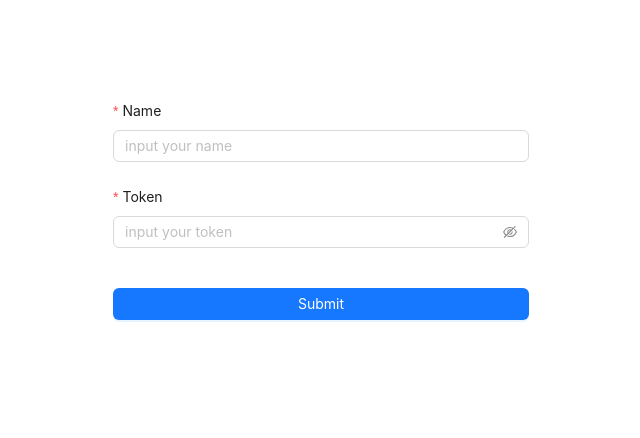
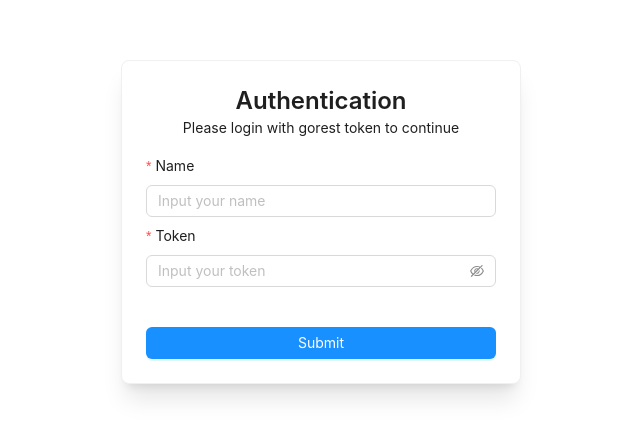
Before and after one commit to habibmahaasin/Nextjs-Challange, a Next.js app: page /login in a window 1280 px wide. Shown: the part 178-616 px from the top of the page, without its empty margins (319-959 px from the left). Built offline with nearby package versions, Linux system fonts and the light colour scheme.

Commit message:
feat:theme toggle, etc

```diff
--- a/src/components/Modules/auth-form.tsx
+++ b/src/components/Modules/auth-form.tsx
@@ -32,7 +32,7 @@ const AuthForm: React.FC = () => {
         } else {
           Cookies.set(
             "user_id",
-            data.find((item) => item.name === values.name)?.id.toString() || "",
+            data.find((item) => item.name === values.name)?.id.toString() || ""
           );
           Cookies.set("token", values.token);
           router.push("/");
@@ -57,8 +57,9 @@ const AuthForm: React.FC = () => {
           label="Name"
           name="name"
           rules={[{ required: true, message: "Please input your name!" }]}
+          className="!mb-2"
         >
-          <Input placeholder="input your name" name="name" />
+          <Input placeholder="Input your name" name="name" />
         </Form.Item>
 
         <Form.Item<FieldType>
@@ -66,10 +67,10 @@ const AuthForm: React.FC = () => {
           name="token"
           rules={[{ required: true, message: "Please input your token!" }]}
         >
-          <Input.Password placeholder="input your token" name="token" />
+          <Input.Password placeholder="Input your token" name="token" />
         </Form.Item>
 
-        <Form.Item>
+        <Form.Item className="!mb-0">
           <Button
             type="primary"
             htmlType="submit"
--- a/src/components/Modules/posts-card.tsx
+++ b/src/components/Modules/posts-card.tsx
@@ -17,7 +17,7 @@ const PostsCard = ({ data }: { data: IPostsField }) => {
         <Button
           color="default"
           variant="outlined"
-          className="w-fit items-end"
+          className="w-fit"
           onClick={() => {
             router.push(`/posts/${data.id}`);
           }}
--- a/src/components/Modules/posts-form-modal.tsx
+++ b/src/components/Modules/posts-form-modal.tsx
@@ -1,7 +1,7 @@
 import React, { useState } from "react";
 import { Button, Modal } from "antd";
 import PostForm from "./posts-form";
-import { SearchOutlined } from "@ant-design/icons";
+import { PlusOutlined } from "@ant-design/icons";
 import { IPostsField } from "@/types/posts-type";
 import { postsStore } from "@/store/posts-store";
 import Cookies from "js-cookie";
@@ -23,7 +23,7 @@ const PostsFormModal = ({
     <>
       <Button
         type={type === "create" ? "primary" : "link"}
-        icon={type === "create" && <SearchOutlined />}
+        icon={type === "create" && <PlusOutlined />}
         id={type === "create" ? "create-post-modal" : "edit-post-modal"}
         onClick={() => {
           setOpen(true);
--- /dev/null
+++ b/src/components/layouts/auth-layout.tsx
@@ -0,0 +1,29 @@
+import React from "react";
+import { Card, theme, Typography } from "antd";
+
+const { Title, Text } = Typography;
+const { useToken } = theme;
+
+const AuthLayout = ({ children }: { children: React.ReactNode }) => {
+  const { token } = useToken();
+  return (
+    <div
+      className="w-full h-[100svh] flex items-center justify-center p-4 md:p-0"
+      style={{ backgroundColor: token.colorBgBase }}
+    >
+      <Card style={{ width: 400 }} className="shadow-xl">
+        <div className="w-full flex flex-col gap-0 mb-4">
+          <Title level={3} className="text-center font-bold !mb-0">
+            Authentication
+          </Title>
+          <Text className="text-center">
+            Please login with gorest token to continue
+          </Text>
+        </div>
+        {children}
+      </Card>
+    </div>
+  );
+};
+
+export default AuthLayout;
--- a/src/components/layouts/main-layout.tsx
+++ b/src/components/layouts/main-layout.tsx
@@ -1,25 +1,95 @@
 import React from "react";
-import { Layout, theme } from "antd";
+import {
+  Avatar,
+  Button,
+  Dropdown,
+  Layout,
+  MenuProps,
+  message,
+  Switch,
+  theme,
+  Typography,
+} from "antd";
+import PostsFormModal from "../Modules/posts-form-modal";
+import { UserOutlined } from "@ant-design/icons";
+import { useTheme } from "@/pages/_app";
+import { usePathname } from "next/navigation";
+import { authStore } from "@/store/auth-store";
+import { useRouter } from "nextjs-toploader/app";
 
-const { Content } = Layout;
+const { Header, Content } = Layout;
+const { Text } = Typography;
 
 const MainLayout = ({ children }: { children: React.ReactNode }) => {
+  const { theme: themeToggle, toggleTheme } = useTheme();
   const {
-    token: { colorBgContainer, borderRadiusLG },
+    token: { colorBgContainer, colorBgBase, borderRadiusLG },
   } = theme.useToken();
+  const pathname = usePathname();
+  const { logout } = authStore();
+  const router = useRouter();
+
+  const items: MenuProps["items"] = [
+    {
+      key: "1",
+      danger: true,
+      label: (
+        <Button
+          type="text"
+          className="w-full"
+          onClick={() => {
+            logout();
+            router.push("/login");
+            message.success("Logout success");
+          }}
+        >
+          Logout
+        </Button>
+      ),
+    },
+  ];
 
   return (
-    <Layout style={{ minHeight: "100vh" }}>
-      <Content
+    <Layout style={{ minHeight: "100vh" }} className="relative">
+      <Header
+        className="fixed top-0 w-full z-50 !px-4 md:!px-6 flex items-center"
         style={{
-          padding: 24,
+          background: themeToggle === "dark" ? colorBgBase : "#f5f5f5",
         }}
       >
+        <div
+          className={`w-full flex items-center ${pathname === "/posts" ? "justify-between" : "justify-end"}`}
+        >
+          {pathname === "/posts" && <PostsFormModal type="create" />}
+          <div className="flex items-center gap-4">
+            <div className="flex items-center gap-2">
+              <Text className="!m-0">Mode</Text>
+              <Switch
+                checkedChildren="Dark"
+                unCheckedChildren="Light"
+                checked={themeToggle === "dark"}
+                onChange={toggleTheme}
+              />
+            </div>
+
+            <Dropdown
+              menu={{ items }}
+              placement="bottomRight"
+              trigger={["click"]}
+              className="cursor-pointer"
+            >
+              <Avatar shape="square" icon={<UserOutlined />} />
+            </Dropdown>
+          </div>
+        </div>
+      </Header>
+
+      <Content className="p-0 mt-12 md:p-6">
         <div
           style={{
             padding: 24,
             height: "100%",
-            minHeight: "calc(100vh - 48px)",
+            minHeight: "calc(100vh - 64px)",
             background: colorBgContainer,
             borderRadius: borderRadiusLG,
           }}
--- a/src/pages/_app.tsx
+++ b/src/pages/_app.tsx
@@ -1,21 +1,43 @@
-import React from "react";
+import React, { createContext, useState, useContext } from "react";
 import { ConfigProvider } from "antd";
 import type { AppProps } from "next/app";
 import { QueryClient, QueryClientProvider } from "@tanstack/react-query";
-import theme from "@/theme/themeConfig";
 import "@/styles/globals.css";
 import { PagesTopLoader } from "nextjs-toploader/pages";
+import { lightTheme, darkTheme } from "@/theme/themeConfig";
+import Head from "next/head";
+
+const ThemeContext = createContext({
+  theme: "dark",
+  toggleTheme: () => {},
+});
+
+export const useTheme = () => useContext(ThemeContext);
 
 const queryClient = new QueryClient();
 
 const App = ({ Component, pageProps }: AppProps) => {
+  const [theme, setTheme] = useState<"light" | "dark">("light");
+
   return (
-    <ConfigProvider theme={theme}>
-      <QueryClientProvider client={queryClient}>
-        <PagesTopLoader />
-        <Component {...pageProps} />
-      </QueryClientProvider>
-    </ConfigProvider>
+    <ThemeContext.Provider
+      value={{
+        theme,
+        toggleTheme: () =>
+          setTheme((prev) => (prev === "light" ? "dark" : "light")),
+      }}
+    >
+      <Head>
+        <title>Synapsis Challenge</title>
+        <meta name="description" content="Synapsis Challenge" />
+      </Head>
+      <ConfigProvider theme={theme === "dark" ? darkTheme : lightTheme}>
+        <QueryClientProvider client={queryClient}>
+          <PagesTopLoader />
+          <Component {...pageProps} />
+        </QueryClientProvider>
+      </ConfigProvider>
+    </ThemeContext.Provider>
   );
 };
 
--- a/src/pages/_document.tsx
+++ b/src/pages/_document.tsx
@@ -5,7 +5,13 @@ import type { DocumentContext } from "next/document";
 
 const MyDocument = () => (
   <Html lang="en">
-    <Head />
+    <Head>
+      <link
+        rel="icon"
+        type="image/svg+xml"
+        href="https://www.mahaasin.my.id/logo.svg"
+      />
+    </Head>
     <body>
       <Main />
       <NextScript />
--- a/src/pages/login.tsx
+++ b/src/pages/login.tsx
@@ -1,12 +1,11 @@
 import React from "react";
+import AuthLayout from "@/components/layouts/auth-layout";
 import AuthForm from "@/components/Modules/auth-form";
 
 const LoginPages = () => (
-  <div className="w-screen h-screen flex justify-center items-center">
-    <div className="w-full max-w-md p-4">
-      <AuthForm />
-    </div>
-  </div>
+  <AuthLayout>
+    <AuthForm />
+  </AuthLayout>
 );
 
 export default LoginPages;
--- a/src/pages/posts/[id].tsx
+++ b/src/pages/posts/[id].tsx
@@ -30,7 +30,7 @@ const PostsDetail = () => {
         </Button>
 
         <div className="grid grid-cols-1 md:grid-cols-3 gap-6">
-          <div className="md:col-span-2 w-full p-4 bg-white shadow-sm">
+          <div className="md:col-span-2 w-full">
             {isPostDetailFetching ? (
               <Skeleton active />
             ) : (
@@ -43,7 +43,7 @@ const PostsDetail = () => {
             )}
           </div>
 
-          <div className="w-full p-4 bg-white shadow-sm">
+          <div className="w-full md:p-4">
             <AuthorCard
               userDetail={userDetail as IUserFields}
               isPostDetailFetching={isPostDetailFetching}
--- a/src/pages/posts/index.tsx
+++ b/src/pages/posts/index.tsx
@@ -1,6 +1,5 @@
 import MainLayout from "@/components/layouts/main-layout";
 import PostsCard from "@/components/Modules/posts-card";
-import PostsFormModal from "@/components/Modules/posts-form-modal";
 import { usePosts } from "@/hooks/use-posts";
 import { IPostsField } from "@/types/posts-type";
 import {
@@ -11,10 +10,12 @@ import {
   Input,
   Select,
   Typography,
+  theme,
 } from "antd";
 import React from "react";
 
 const { Search } = Input;
+const { useToken } = theme;
 
 const PostsIndex = () => {
   const {
@@ -34,11 +35,17 @@ const PostsIndex = () => {
   const onChange = (value: string) => {
     setSelectedFilter(value);
   };
+
+  const { token } = useToken();
+
   return (
     <>
       <MainLayout>
         <div className="w-full flex flex-col gap-6 relative">
-          <div className="flex flex-col-reverse md:flex-row gap-4 items-center justify-between sticky top-0 z-20 bg-white py-4">
+          <div
+            className="flex flex-col-reverse md:flex-row gap-4 items-center justify-between  py-4"
+            style={{ backgroundColor: token.colorBgContainer }}
+          >
             <div
               className="flex flex-col md:flex-row gap-2 items-center w-full md:max-w-md"
               id="search-wrapper"
@@ -85,9 +92,6 @@ const PostsIndex = () => {
                 }}
                 className="w-full"
               />
-            </div>
-            <div className="w-full flex justify-end">
-              <PostsFormModal type="create" />
             </div>
           </div>
           {title && (
--- a/src/store/auth-store.ts
+++ b/src/store/auth-store.ts
@@ -19,6 +19,7 @@ export const authStore = create<IAuthState>((set) => ({
 
   logout: () => {
     Cookies.remove("token");
+    Cookies.remove("user_id");
     set({ token: null, isAuthenticated: false });
   },
 }));
--- a/src/theme/themeConfig.ts
+++ b/src/theme/themeConfig.ts
@@ -1,10 +1,18 @@
 import type { ThemeConfig } from "antd";
+import { theme } from "antd";
 
-const theme: ThemeConfig = {
+export const lightTheme: ThemeConfig = {
+  algorithm: theme.defaultAlgorithm,
   token: {
-    // fontSize: 16,
-    // colorPrimary: "#52c41a",
+    colorPrimary: "#1890ff",
+    colorBgBase: "#ffffff",
   },
 };
 
-export default theme;
+export const darkTheme: ThemeConfig = {
+  algorithm: theme.darkAlgorithm,
+  token: {
+    colorPrimary: "#1890ff",
+    colorBgBase: "#141414",
+  },
+};
```
